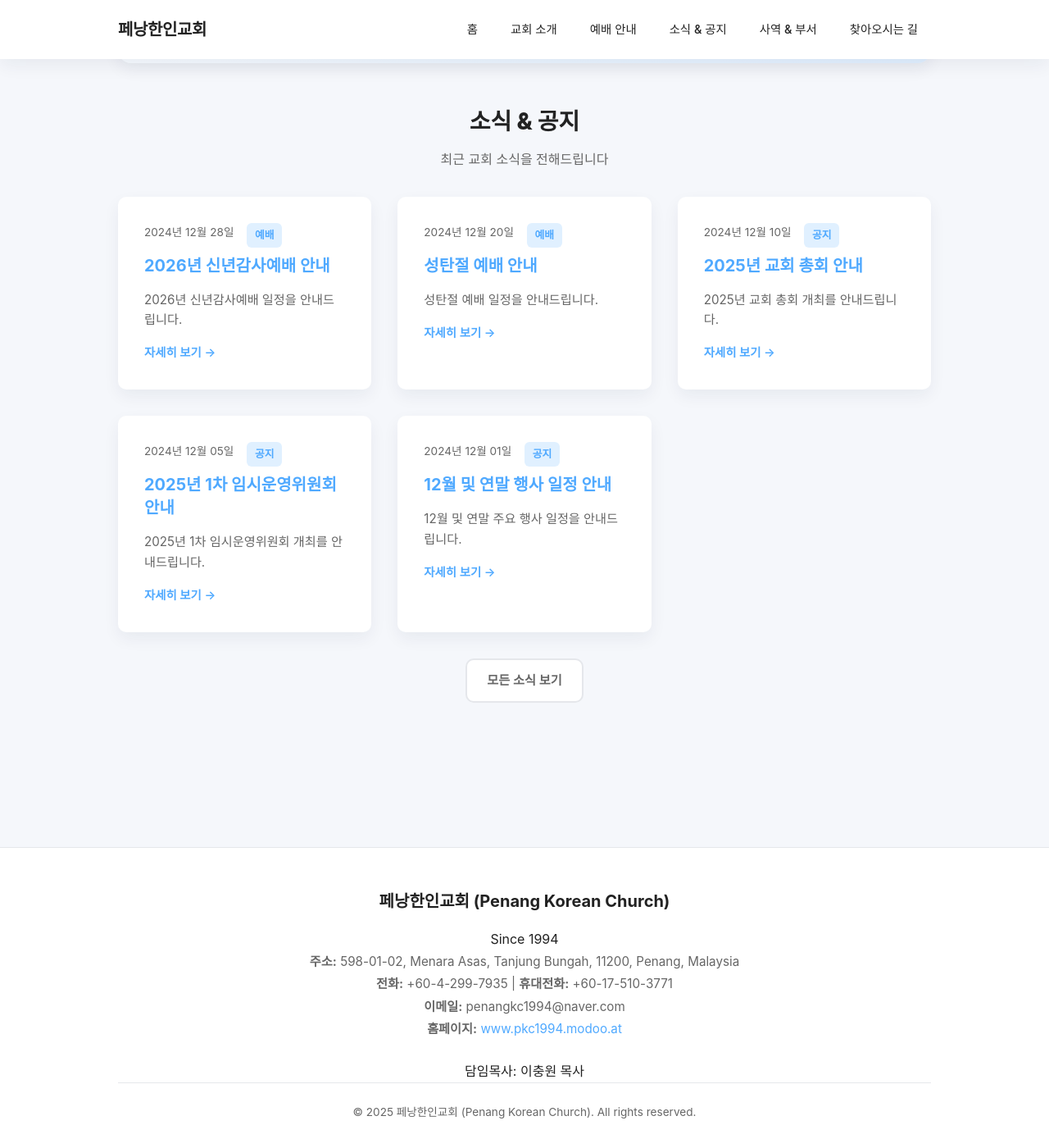
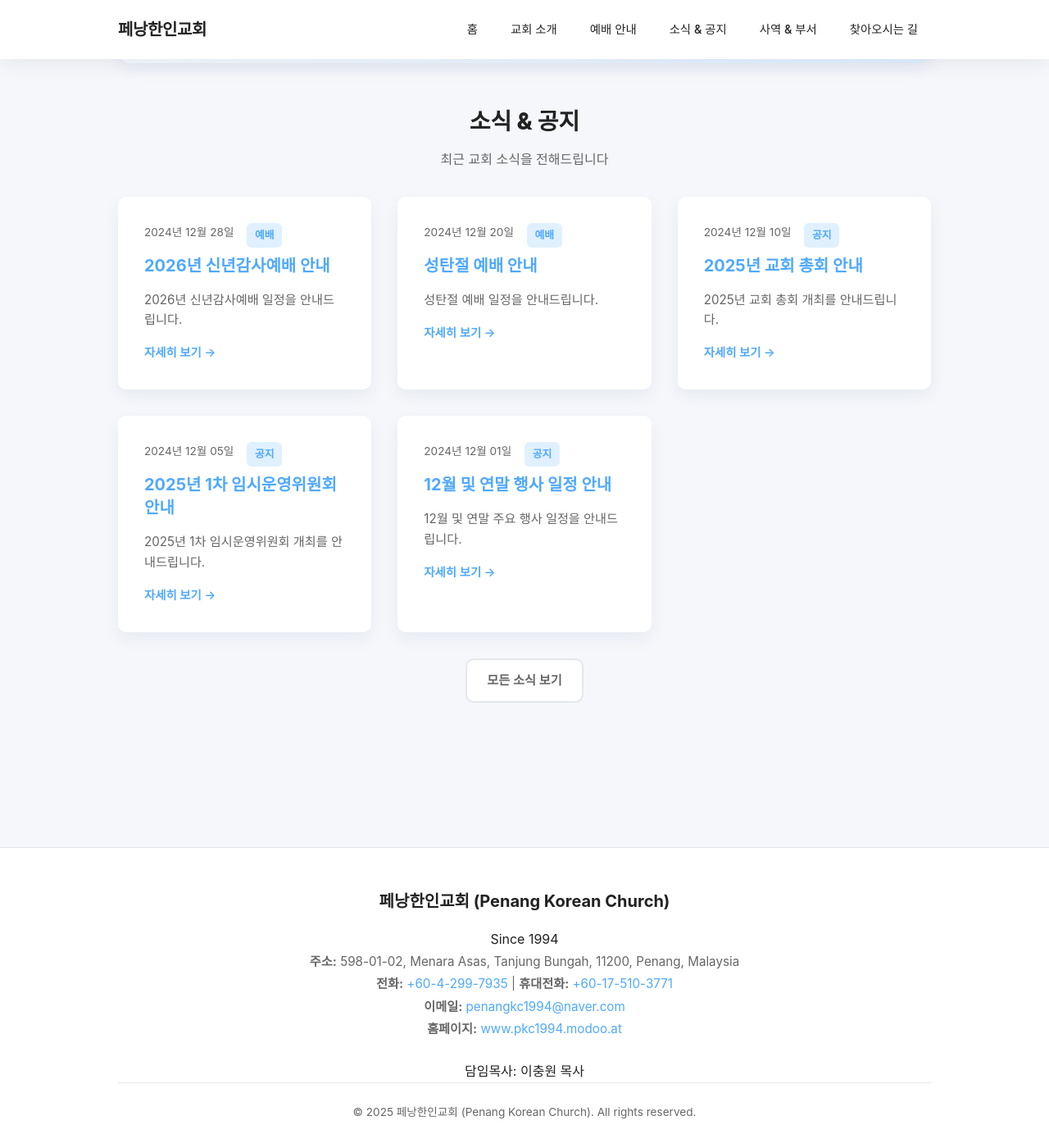
Before and after one commit to penang-korean-church/penang-korean-church.github.io, a Jekyll site: the page built from index.md, in a window 1280 px wide and 1400 px high, scrolled down 393 px. Shown: the whole window at 82% size. Built offline with Jekyll 4.4.1, drawn with Linux system fonts in a browser that asks for light colours.

Commit message:
feat: 전화번호 태그 추가

```diff
--- a/_includes/footer.html
+++ b/_includes/footer.html
@@ -5,9 +5,10 @@
       <p class="footer-tagline">Since {{ site.established }}</p>
       <p class="footer-address">
         <strong>주소:</strong> 598-01-02, Menara Asas, Tanjung Bungah, 11200, Penang, Malaysia<br>
-        <strong>전화:</strong> +60-4-299-7935 | <strong>휴대전화:</strong> +60-17-510-3771<br>
-        <strong>이메일:</strong> penangkc1994@naver.com<br>
-        <strong>홈페이지:</strong> <a href="http://www.pkc1994.modoo.at" target="_blank">www.pkc1994.modoo.at</a>
+        <strong>전화:</strong> <a href="tel:+60-4-299-7935">+60-4-299-7935</a> |
+        <strong>휴대전화:</strong> <a href="tel:+60-17-510-3771">+60-17-510-3771</a><br>
+        <strong>이메일:</strong> <a href="mailto:penangkc1994@naver.com">penangkc1994@naver.com</a><br>
+        <strong>홈페이지:</strong> <a href="http://www.pkc1994.modoo.at" target="_blank" rel="noopener noreferrer">www.pkc1994.modoo.at</a>
       </p>
       <p class="footer-pastor">담임목사: {{ site.pastor }}</p>
     </div>
--- a/assets/css/style.css
+++ b/assets/css/style.css
@@ -696,6 +696,22 @@
   margin-bottom: var(--space-md);
 }
 
+.footer-address a {
+  color: var(--color-primary);
+  text-decoration: none;
+  border-bottom: 1px solid transparent;
+  transition: all 0.2s ease;
+}
+
+.footer-address a:hover {
+  color: var(--color-primary-dark);
+  border-bottom-color: var(--color-primary);
+}
+
+.footer-address a:active {
+  transform: translateY(1px);
+}
+
 .footer-copyright {
   padding-top: var(--space-md);
   border-top: 1px solid var(--color-border);
```
